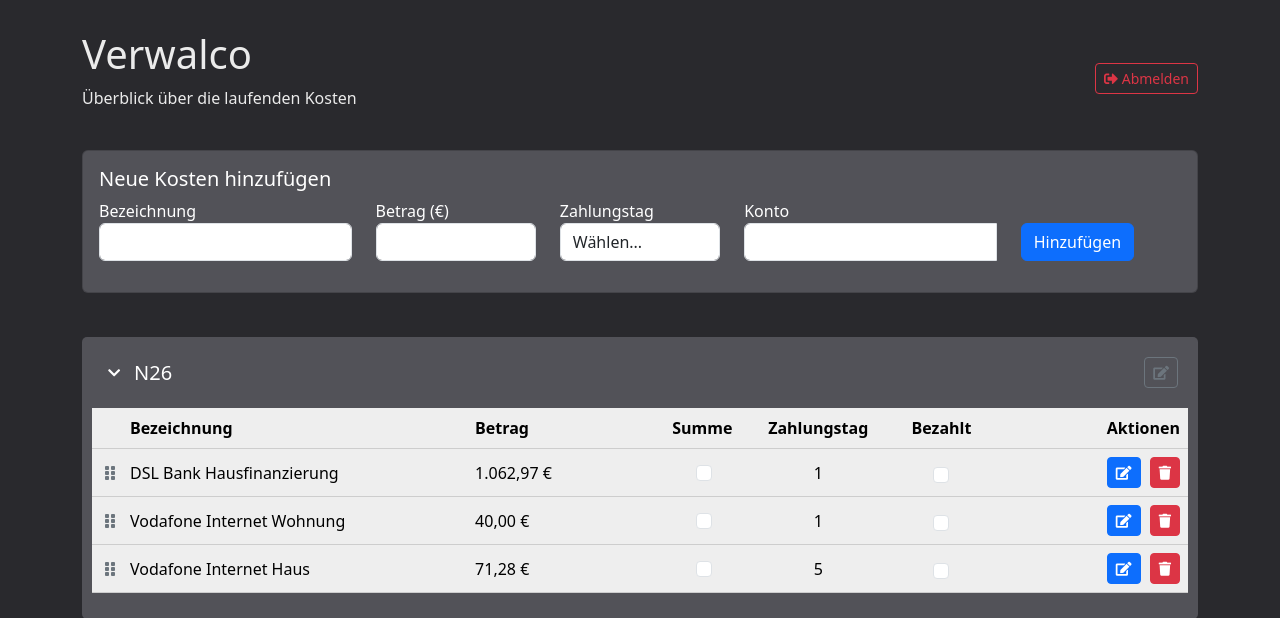
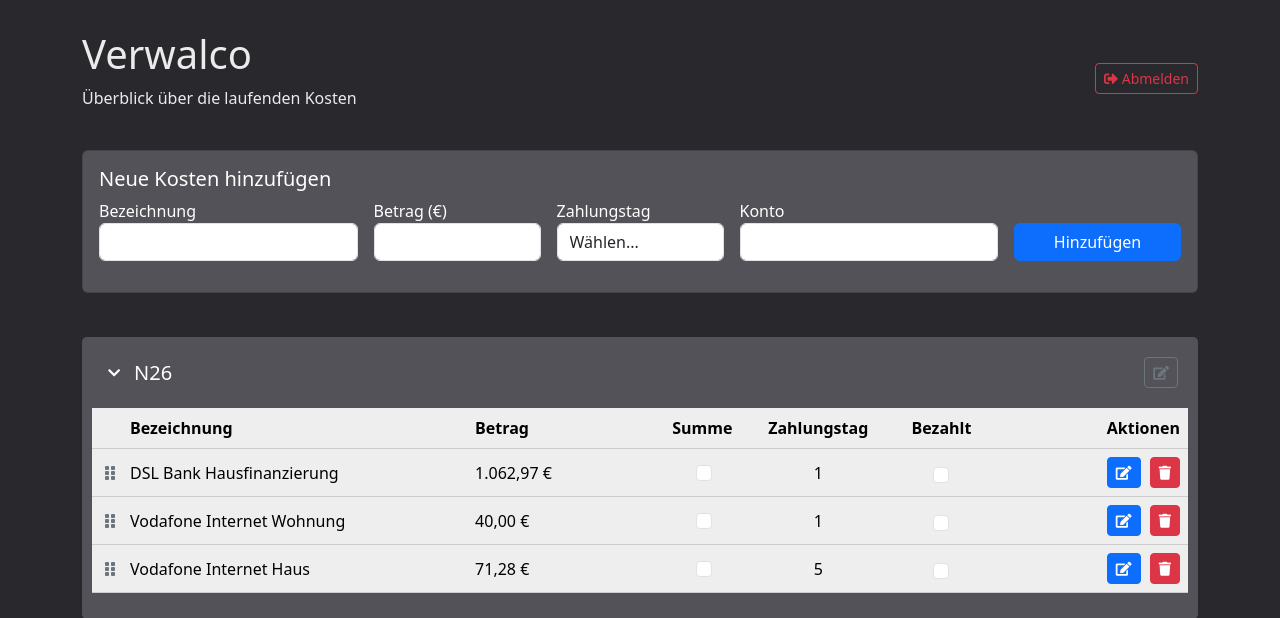
Before and after one commit to NovaRecords/Verwalco, a Flask app: page / in a window 1280 px wide. Shown: the top 618 px of the page. Run offline with Flask 3, Linux system fonts and the light colour scheme; the visitor is signed in with stand-in values (Sample User, id 1); data comes from the database, SQL or seed files in the repository.

Commit message:
modified adding button

```diff
--- a/templates/index.html
+++ b/templates/index.html
@@ -25,7 +25,7 @@
             <div class="card-body">
                 <h5 class="card-title">Neue Kosten hinzufügen</h5>
                 <form id="kostenForm">
-                    <div class="row">
+                    <div class="row g-3 align-items-end">
                         <div class="col-md-3">
                             <div class="form-group">
                                 <label for="bezeichnung">Bezeichnung</label>
@@ -49,16 +49,16 @@
                         <div class="col-md-3">
                             <div class="form-group">
                                 <label for="konto">Konto</label>
-                                <div class="input-group">
-                                    <input type="text" class="form-control" id="konto" list="konten-list" required>
-                                    <datalist id="konten-list">
-                                        <!-- Wird dynamisch befüllt -->
-                                    </datalist>
-                                </div>
+                                <input type="text" class="form-control" id="konto" list="konten-list" required>
+                                <datalist id="konten-list">
+                                    <!-- Wird dynamisch befüllt -->
+                                </datalist>
                             </div>
                         </div>
                         <div class="col-md-2">
-                            <button type="submit" class="btn btn-primary mt-4">Hinzufügen</button>
+                            <div class="form-group">
+                                <button type="submit" class="btn btn-primary w-100">Hinzufügen</button>
+                            </div>
                         </div>
                     </div>
                 </form>
```
